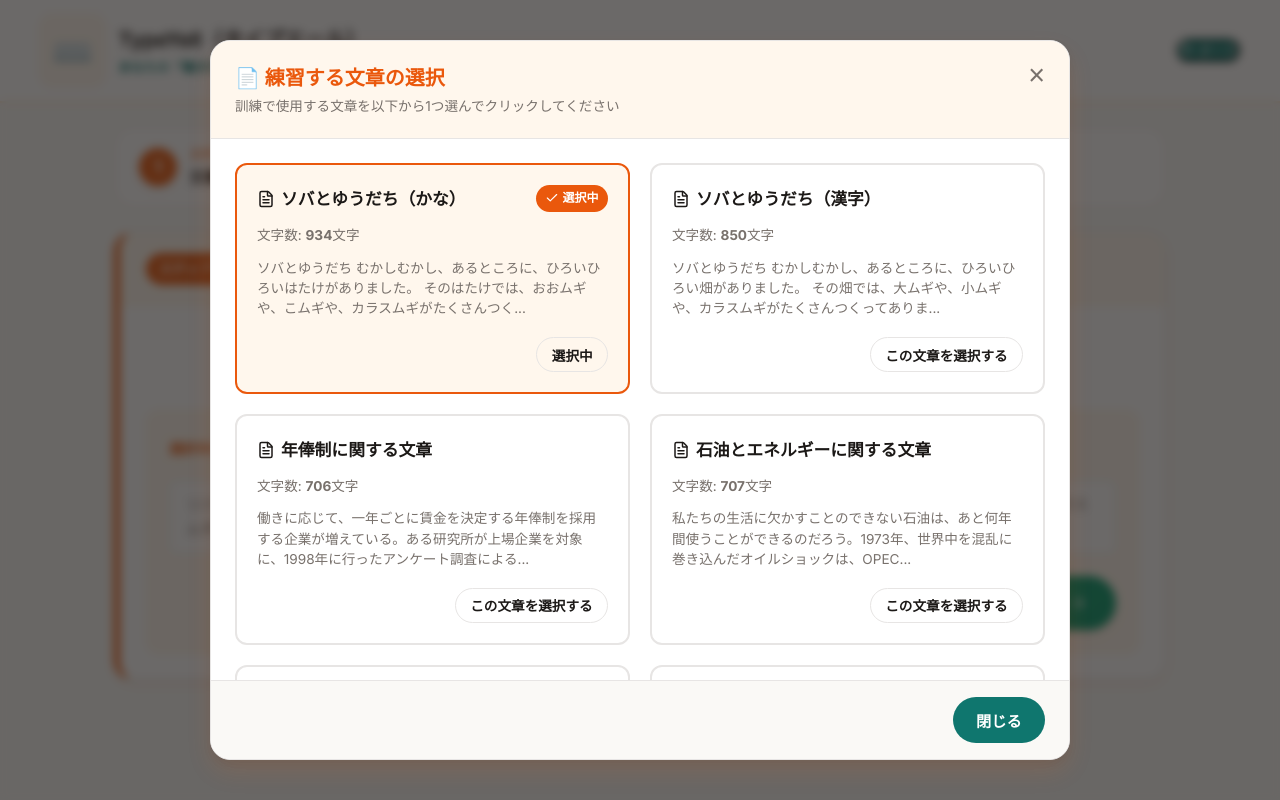
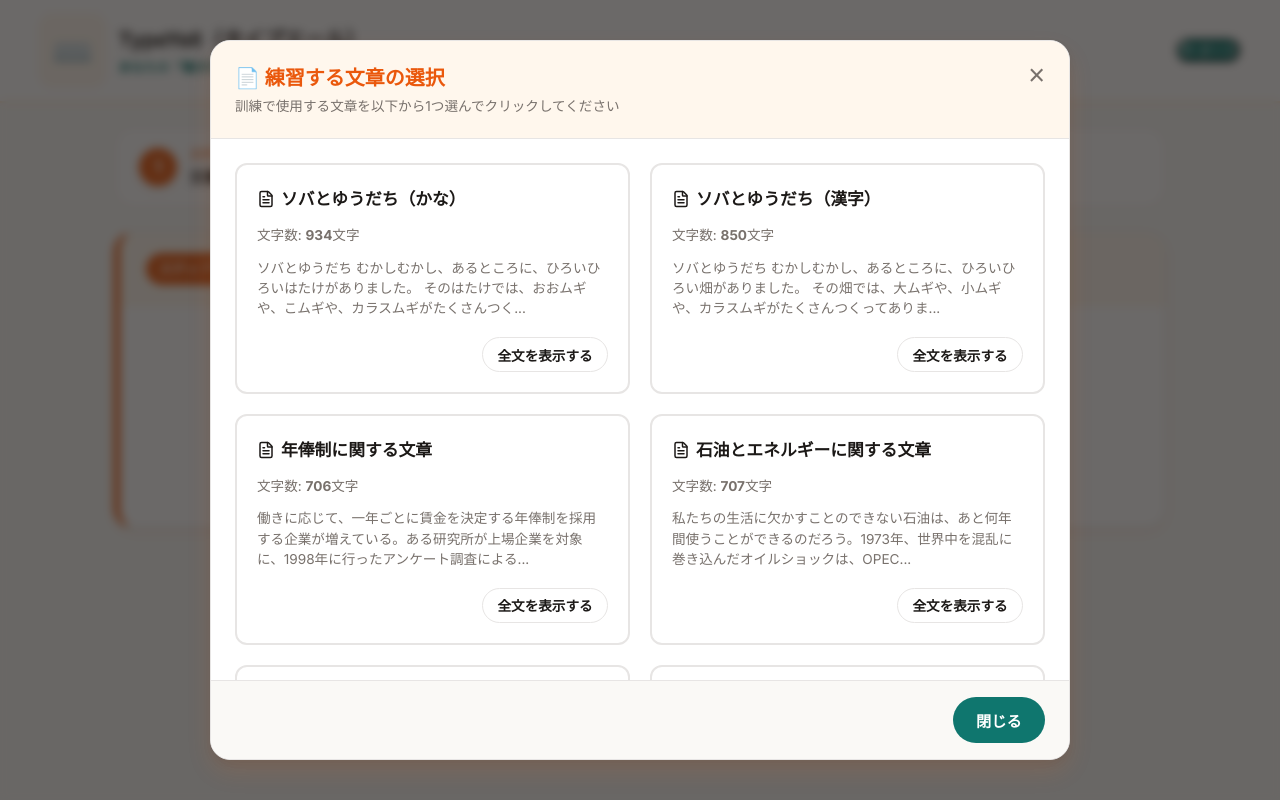
Before and after one commit to yuya-ishikawa-jp/typeyell, a React (Vite) app: page / in a window 1280 px wide. Both pictures are taken after a click on the button "文章を選択". Built offline with nearby package versions, Linux system fonts and the light colour scheme.

Commit message:
微修正

```diff
--- a/src/App.jsx
+++ b/src/App.jsx
@@ -47,9 +47,6 @@ export default function App() {
     async function loadTasks() {
       const tasks = await fetchSampleTasks();
       setSampleTasks(tasks);
-      if (tasks.length > 0) {
-        setSelectedTask(tasks[0]);
-      }
     }
     loadTasks();
   }, []);
@@ -185,6 +182,7 @@ export default function App() {
   // ステップ1へ戻る（新しい訓練）
   const handleRestartAll = () => {
     resetTrainingState();
+    setSelectedTask(null);
     setStep(1);
     setIsReportModalOpen(false);
   };
--- a/src/components/TextSelectModal.jsx
+++ b/src/components/TextSelectModal.jsx
@@ -51,7 +51,7 @@ export default function TextSelectModal({
                   <p className="task-select-snippet">{previewSnippet}</p>
 
                   <button type="button" className="btn btn-outline btn-sm btn-select-this">
-                    {isSelected ? '選択中' : 'この文章を選択する'}
+                    {isSelected ? '選択中（全文を表示）' : '全文を表示する'}
                   </button>
                 </div>
               );
```
